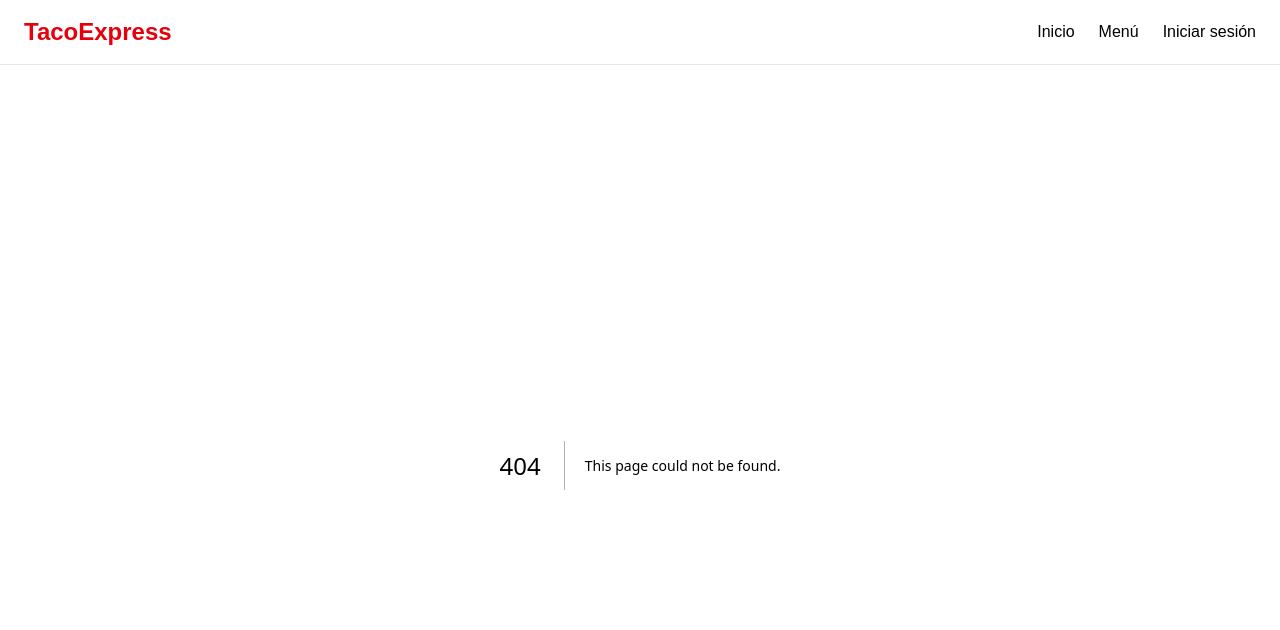
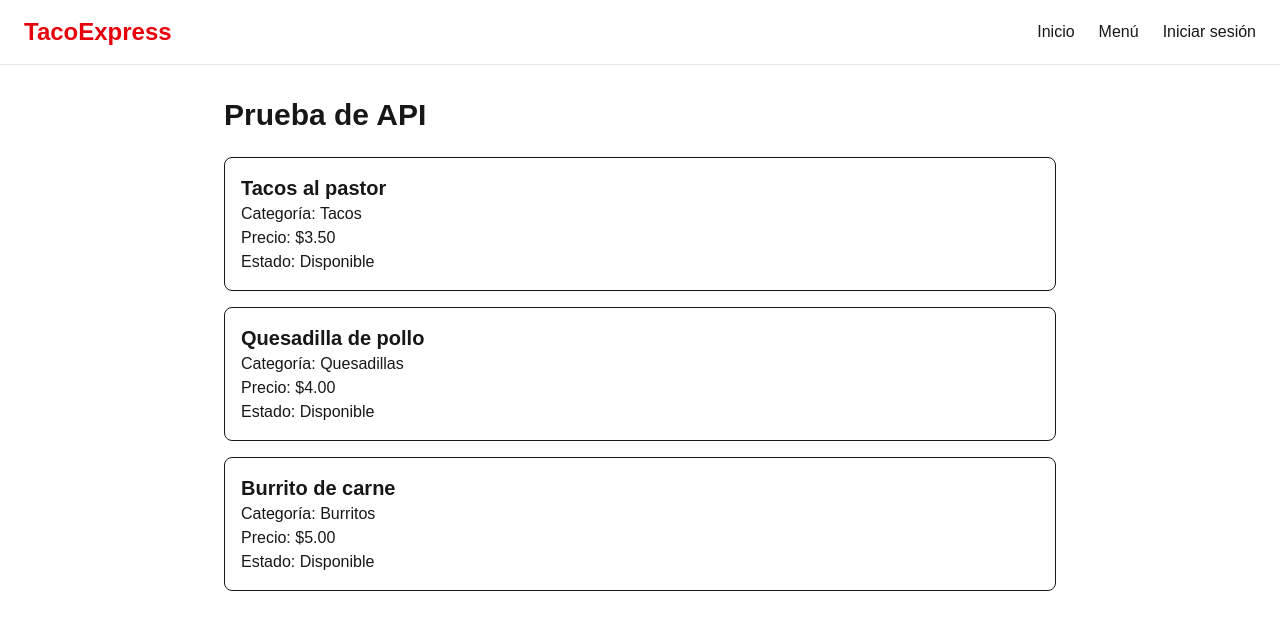
Before and after one commit to taniimerino23-prog/TacoExpress, a Next.js app: page /prueba-api in a window 1280 px wide. Before the commit this address had no page. Shown: the top 630 px of the page. Built offline with nearby package versions, Linux system fonts and the light colour scheme.

Commit message:
Implementar servicio de consumo y prueba de API

```diff
--- /dev/null
+++ b/app/prueba-api/page.tsx
@@ -0,0 +1,52 @@
+"use client";
+
+import { useEffect, useState } from "react";
+import { obtenerProductos, Producto } from "@/services/api";
+
+export default function PruebaApi() {
+  const [productos, setProductos] = useState<Producto[]>([]);
+  const [cargando, setCargando] = useState(true);
+  const [error, setError] = useState("");
+
+  useEffect(() => {
+    async function cargarProductos() {
+      try {
+        const datos = await obtenerProductos();
+        setProductos(datos);
+      } catch {
+        setError("Ocurrió un error al cargar los productos.");
+      } finally {
+        setCargando(false);
+      }
+    }
+
+    cargarProductos();
+  }, []);
+
+  if (cargando) {
+    return <p className="p-8">Cargando productos...</p>;
+  }
+
+  if (error) {
+    return <p className="p-8 text-red-600">{error}</p>;
+  }
+
+  return (
+    <main className="mx-auto w-full max-w-4xl p-8">
+      <h1 className="mb-6 text-3xl font-bold">Prueba de API</h1>
+
+      <div className="space-y-4">
+        {productos.map((producto) => (
+          <div key={producto.id} className="rounded-lg border p-4">
+            <h2 className="text-xl font-semibold">{producto.nombre}</h2>
+            <p>Categoría: {producto.categoria}</p>
+            <p>Precio: ${producto.precio.toFixed(2)}</p>
+            <p>
+              Estado: {producto.disponible ? "Disponible" : "No disponible"}
+            </p>
+          </div>
+        ))}
+      </div>
+    </main>
+  );
+}
--- /dev/null
+++ b/services/api.ts
@@ -0,0 +1,17 @@
+export interface Producto {
+  id: number;
+  nombre: string;
+  categoria: string;
+  precio: number;
+  disponible: boolean;
+}
+
+export async function obtenerProductos(): Promise<Producto[]> {
+  const respuesta = await fetch("/api/productos");
+
+  if (!respuesta.ok) {
+    throw new Error("No se pudieron obtener los productos");
+  }
+
+  return respuesta.json();
+}
```
